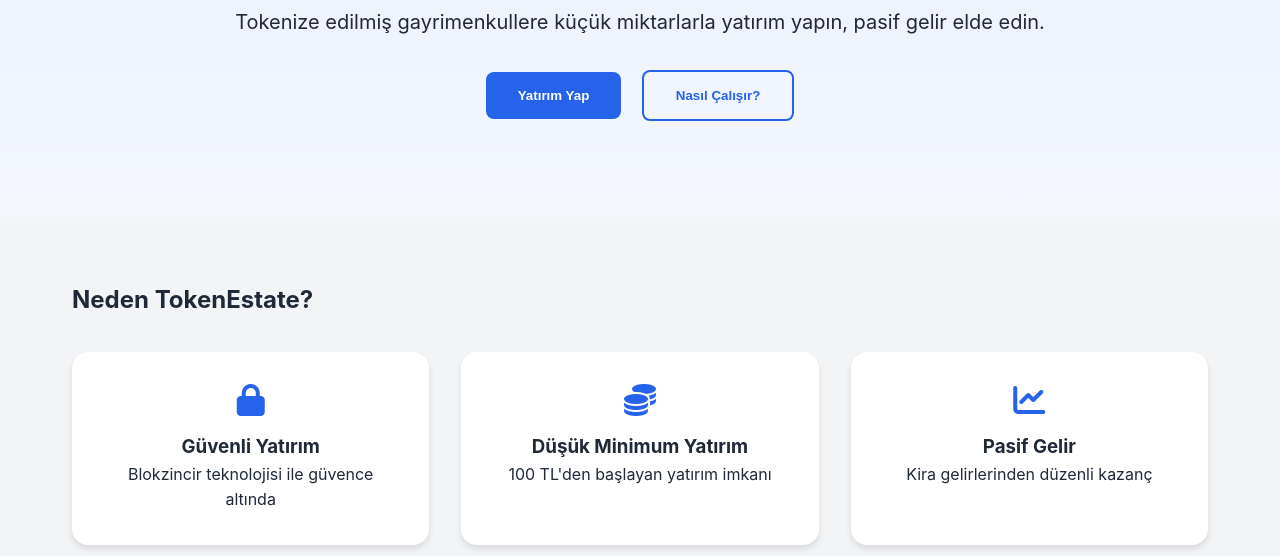
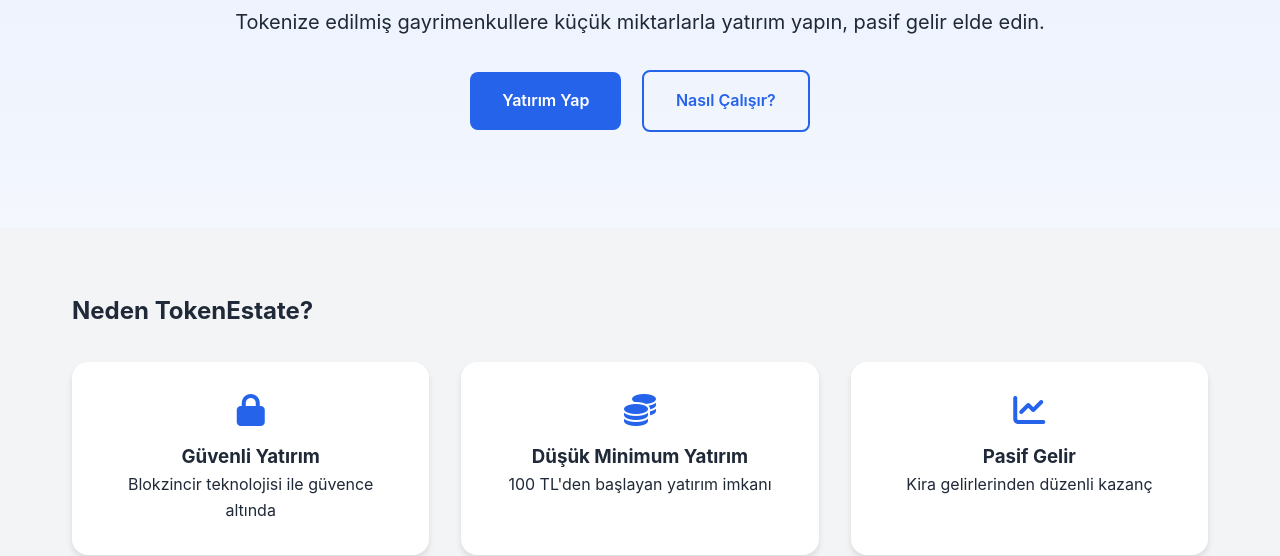
Before and after one commit to furkandoganay0/realestate-tokenization, a plain HTML site: page index.html in a window 1280 px wide. Shown: the part 253-809 px from the top of the page. Drawn offline with Linux system fonts and the light colour scheme.

Commit message:
homepage buttons

```diff
--- a/css/style.css
+++ b/css/style.css
@@ -72,11 +72,13 @@ body {
 
 /* Buttons */
 .btn {
+    display: inline-block;
     padding: 1rem 2rem;
     border-radius: 0.5rem;
     font-weight: 600;
     cursor: pointer;
     transition: all 0.3s ease;
+    text-decoration: none;
 }
 
 .btn.primary {
@@ -85,11 +87,20 @@ body {
     border: none;
 }
 
+.btn.primary:hover {
+    background: var(--secondary-color);
+}
+
 .btn.secondary {
     background: transparent;
     border: 2px solid var(--primary-color);
     color: var(--primary-color);
     margin-left: 1rem;
+}
+
+.btn.secondary:hover {
+    background: var(--primary-color);
+    color: white;
 }
 
 /* Features Section */
--- a/index.html
+++ b/index.html
@@ -29,8 +29,8 @@
             <h1>Gayrimenkul Yatırımında Yeni Dönem</h1>
             <p>Tokenize edilmiş gayrimenkullere küçük miktarlarla yatırım yapın, pasif gelir elde edin.</p>
             <div class="cta-buttons">
-                <button class="btn primary">Yatırım Yap</button>
-                <button class="btn secondary">Nasıl Çalışır?</button>
+                <a href="pages/marketplace.html" class="btn primary">Yatırım Yap</a>
+                <a href="pages/how-it-works.html" class="btn secondary">Nasıl Çalışır?</a>
             </div>
         </div>
     </header>
```
